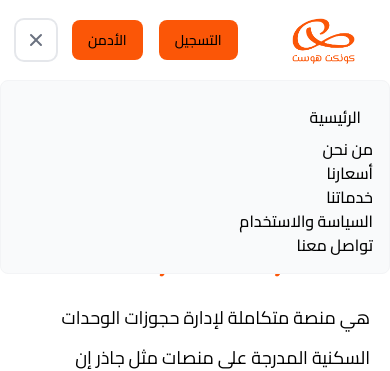
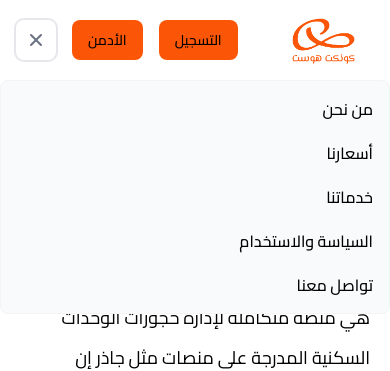
Before and after one commit to Abdallahosama55/ConnectHost, a React (Vite) app: page / in a window 390 px wide. Both pictures are taken after a click on the button "Open main menu". Shown: the top 371 px of the page. Built offline with nearby package versions, Linux system fonts and the light colour scheme.

Commit message:
v1 conect host

```diff
--- a/src/components/Navbar.jsx
+++ b/src/components/Navbar.jsx
@@ -60,9 +60,8 @@
             id="navbar-cta"
           >
             {isMenuOpen ? (
-              <ul className="flex flex-col font-medium p-4 md:p-0 mt-4 border border-gray-100 rounded-lg bg-gray-50 md:space-x-8 rtl:space-x-reverse md:flex-row md:mt-0 md:border-0 md:bg-white dark:bg-gray-800 md:dark:bg-gray-900 dark:border-gray-700">
-              <MenuItem href="#">الرئيسية</MenuItem>
-              <HashLink to="#aboutus" scroll={smoothScroll}>
+              <ul className="flex flex-col gap-5 font-medium p-4 md:p-0 mt-4 border border-gray-100 rounded-lg bg-gray-50 md:space-x-8 rtl:space-x-reverse md:flex-row md:mt-0 md:border-0 md:bg-white dark:bg-gray-800 md:dark:bg-gray-900 dark:border-gray-700">
+      <HashLink to="#aboutus" scroll={smoothScroll}>
                 من نحن
               </HashLink>
               <HashLink to="#pricePlan" scroll={smoothScroll}>
```
